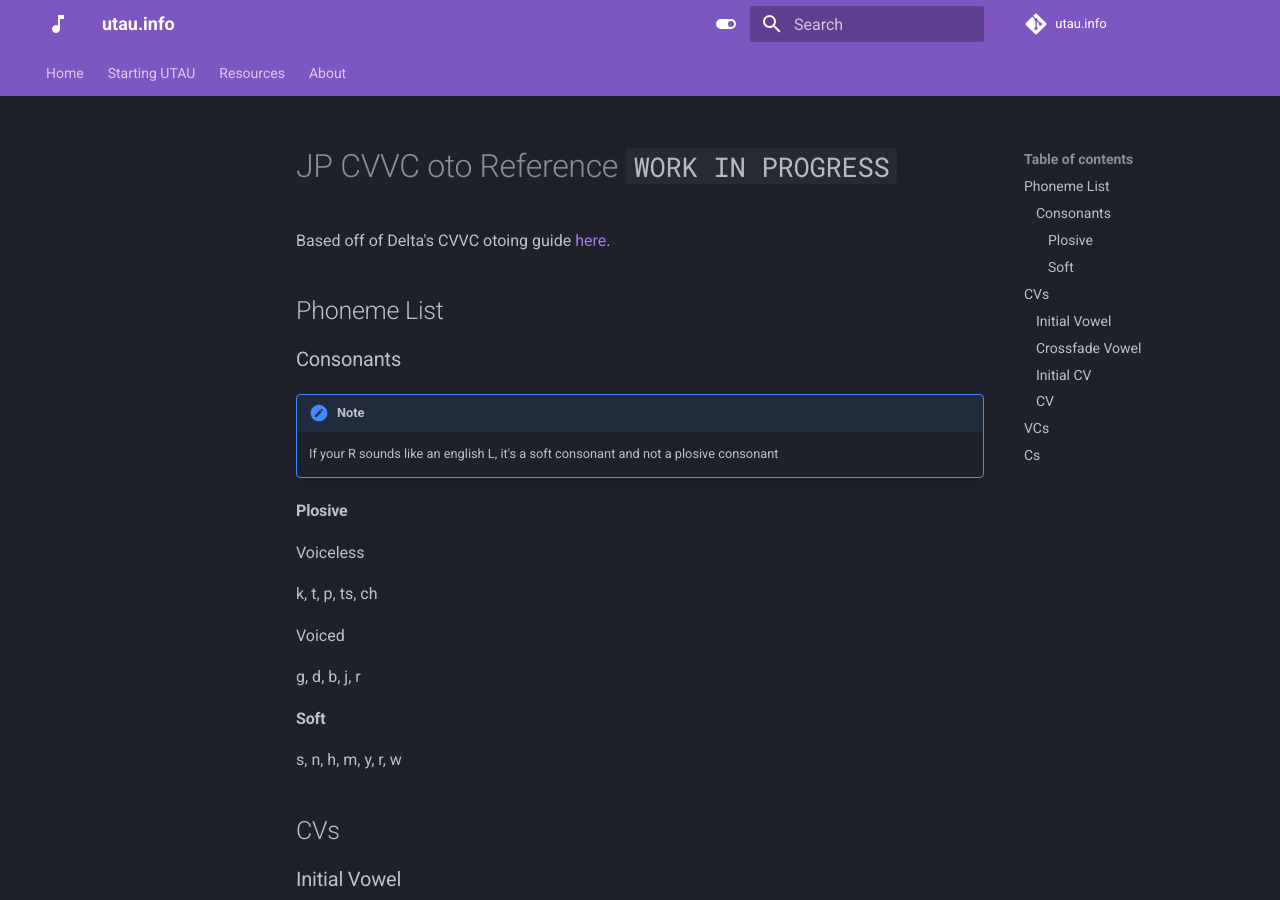
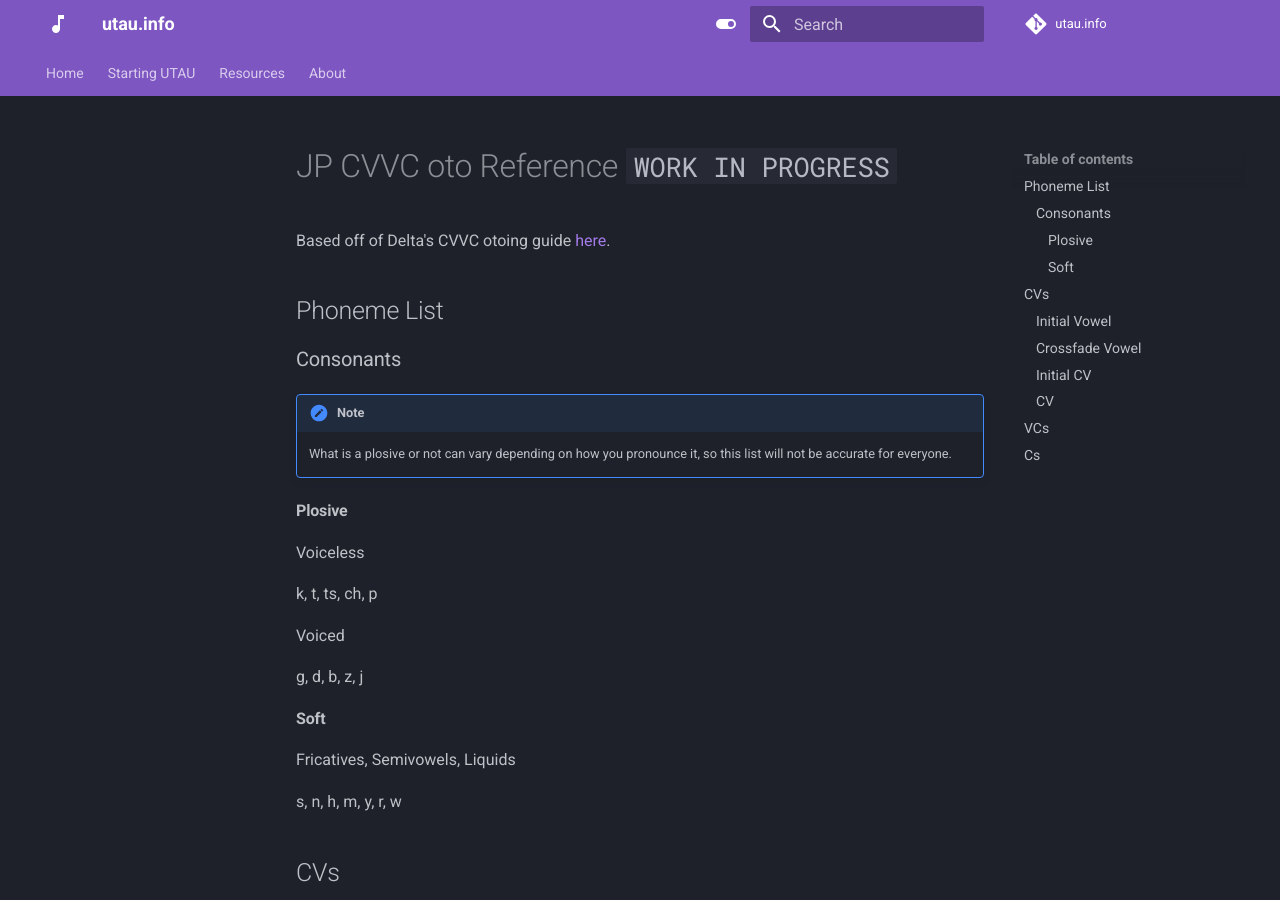
Before and after one commit to nagotown/utau.info, an MkDocs documentation site: the page built from docs/voicebank/oto/japanese/cvvc.md, in a window 1280 px wide and 900 px high. Built offline with MkDocs 1.6.1 and Material for MkDocs 9.7.7, drawn with Linux system fonts in a browser that asks for light colours; comment, search, counter and statistics services are not loaded.

Commit message:
adjust wording on japanese/cvvc.md

```diff
--- a/docs/voicebank/oto/japanese/cvvc.md
+++ b/docs/voicebank/oto/japanese/cvvc.md
@@ -7,19 +7,21 @@ Based off of Delta's CVVC otoing guide [here](https://delta-kimigatame.hatenablo
 ### Consonants
 
 !!! note
-    If your R sounds like an english L, it's a soft consonant and not a plosive consonant
+    What is a plosive or not can vary depending on how you pronounce it, so this list will not be accurate for everyone.
 
 #### Plosive
 
 Voiceless
 
-k, t, p, ts, ch
+k, t, ts, ch, p
 
 Voiced
 
-g, d, b, j, r
+g, d, b, z, j
 
 #### Soft
+
+Fricatives, Semivowels, Liquids
 
 s, n, h, m, y, r, w
 
```
